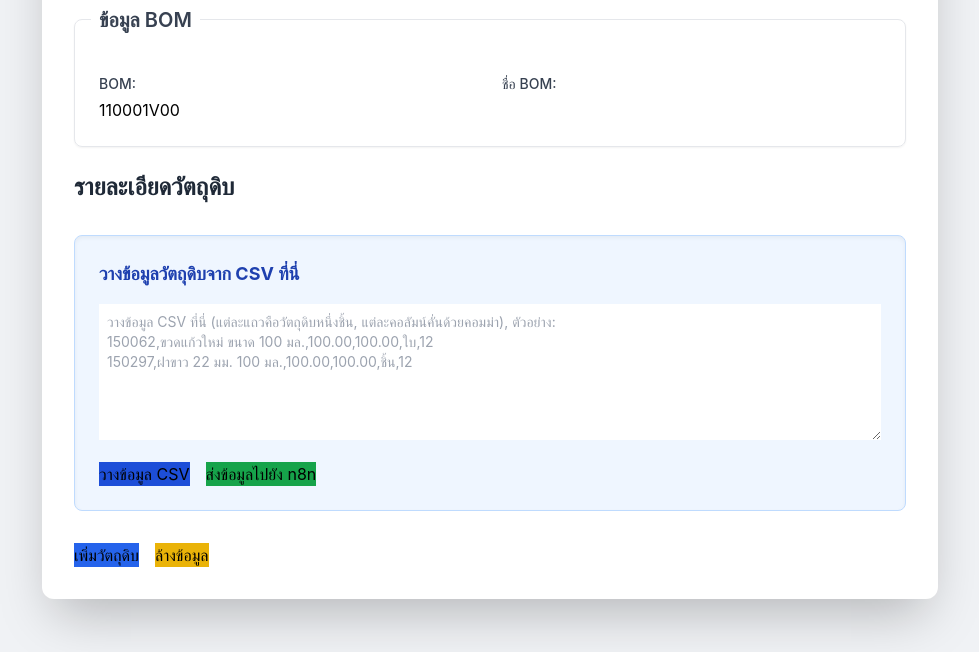
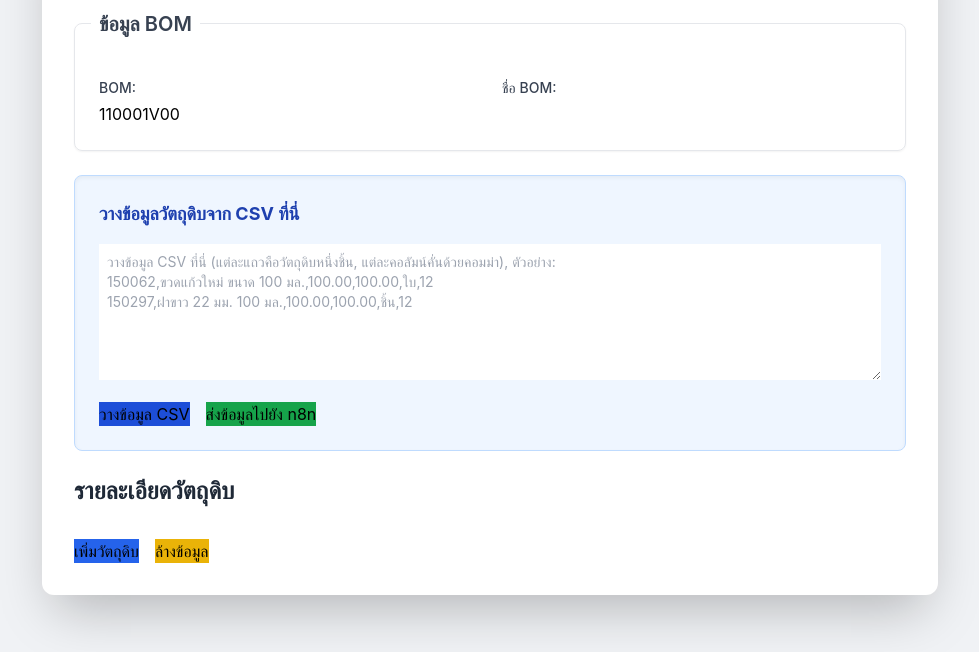
Before and after one commit to myenzoq/bom, a plain HTML site: page index.html in a window 1280 px wide. Shown: the part 148-800 px from the top of the page, without its empty margins (150-1129 px from the left). Drawn offline with nearby package versions, Linux system fonts and the light colour scheme.

Commit message:
Update index.html

```diff
--- a/index.html
+++ b/index.html
@@ -80,15 +80,8 @@
                 </div>
             </fieldset>
 
-            <!-- Item Details Section -->
-            <div class="mt-8">
-                <h2 class="text-2xl font-bold text-gray-800 mb-6">รายละเอียดวัตถุดิบ</h2>
-                <div id="itemDetailsContainer" class="space-y-6">
-                    <!-- Dynamic Item Details will be inserted here from CSV or 'Add Item' button -->
-                </div>
-
-                <!-- CSV Input Area -->
-                <div class="mt-8 p-6 bg-blue-50 rounded-lg border border-blue-200 shadow-inner">
+            <!-- CSV Input Area - Moved to be above Item Details -->
+            <div id="csvInputArea" class="mt-8 p-6 bg-blue-50 rounded-lg border border-blue-200 shadow-inner">
                 <h3 class="text-lg font-bold text-blue-800 mb-4">วางข้อมูลวัตถุดิบจาก CSV ที่นี่</h3>
                 <textarea
                     id="csvInput"
@@ -114,6 +107,13 @@
             </div>
 
 
+            <!-- Item Details Section -->
+            <div class="mt-8">
+                <h2 class="text-2xl font-bold text-gray-800 mb-6">รายละเอียดวัตถุดิบ</h2>
+                <div id="itemDetailsContainer" class="space-y-6">
+                    <!-- Dynamic Item Details will be inserted here from CSV or 'Add Item' button -->
+                </div>
+
                 <!-- Other Action Buttons -->
                 <div class="flex flex-col sm:flex-row gap-4 mt-8">
                     <button
@@ -130,7 +130,6 @@
                     >
                         ล้างข้อมูล
                     </button>
-                    <!-- The submit button was moved from here -->
                 </div>
             </div>
         </form>
```
Lines whose indentation alone changed are shown as unchanged.
